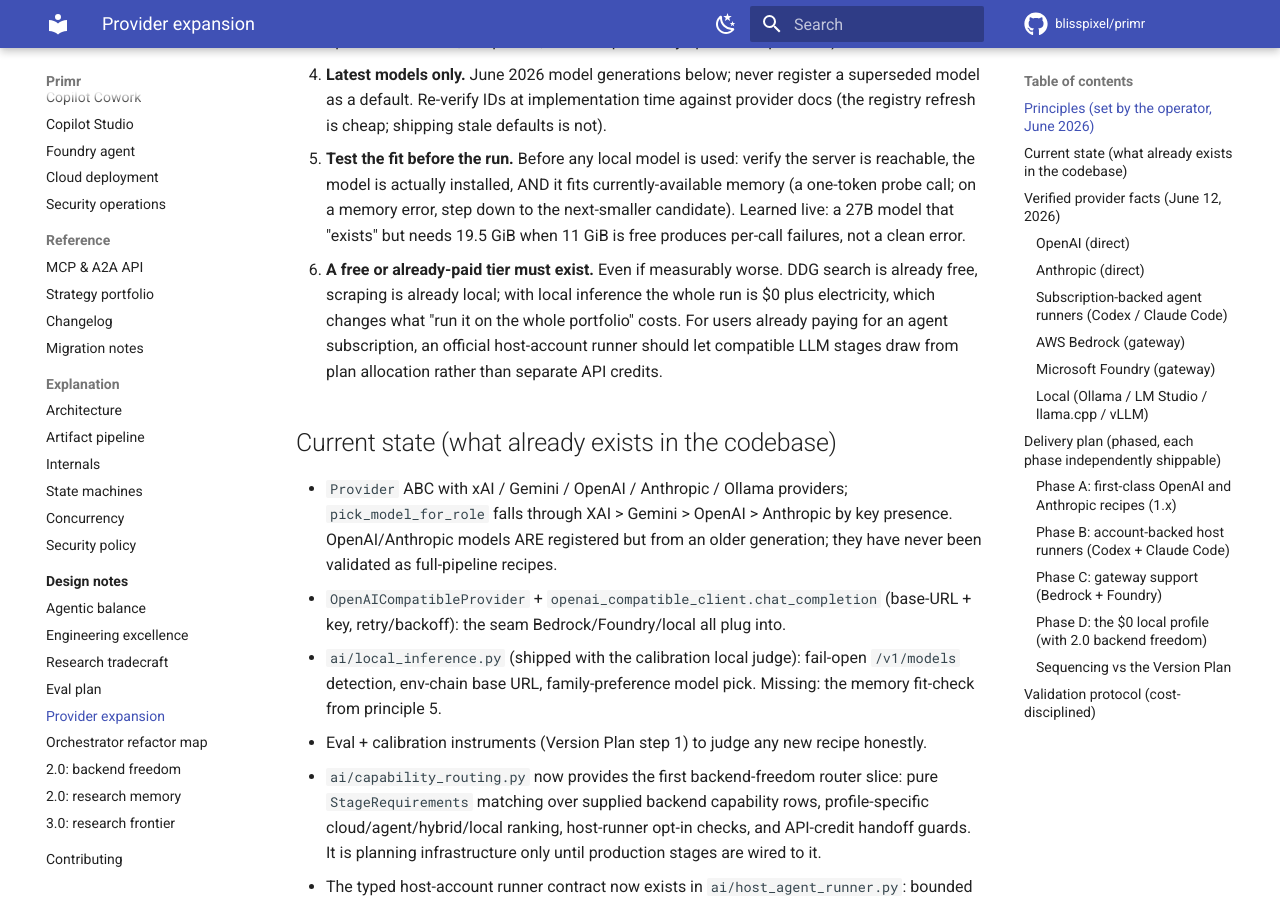
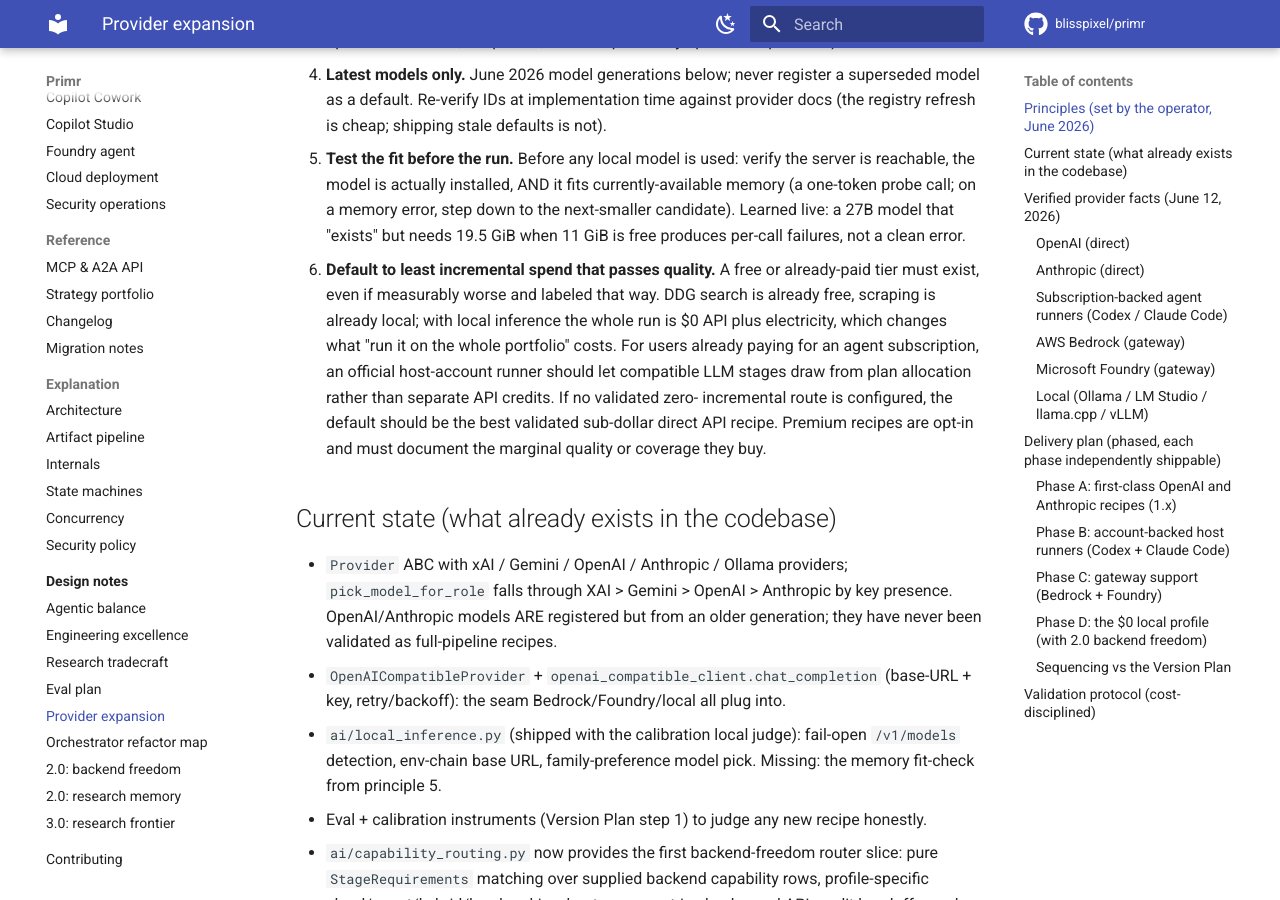
Before and after one commit to blisspixel/primr, an MkDocs documentation site: the page built from docs/design/provider-expansion.md, in a window 1280 px wide and 900 px high, scrolled down 633 px. Built offline with MkDocs 1.6.1 and Material for MkDocs 9.7.7, drawn with Linux system fonts in a browser that asks for light colours; comment, search, counter and statistics services are not loaded; some of the changed text lies outside the part shown.

Commit message:
docs: clarify backend cost policy

```diff
--- a/docs/design/provider-expansion.md
+++ b/docs/design/provider-expansion.md
@@ -31,12 +31,16 @@
    memory error, step down to the next-smaller candidate). Learned live:
    a 27B model that "exists" but needs 19.5 GiB when 11 GiB is free
    produces per-call failures, not a clean error.
-6. **A free or already-paid tier must exist.** Even if measurably worse. DDG
-   search is already free, scraping is already local; with local inference
-   the whole run is $0 plus electricity, which changes what "run it on the
+6. **Default to least incremental spend that passes quality.** A free or
+   already-paid tier must exist, even if measurably worse and labeled that way.
+   DDG search is already free, scraping is already local; with local inference
+   the whole run is $0 API plus electricity, which changes what "run it on the
    whole portfolio" costs. For users already paying for an agent subscription,
    an official host-account runner should let compatible LLM stages draw from
-   plan allocation rather than separate API credits.
+   plan allocation rather than separate API credits. If no validated zero-
+   incremental route is configured, the default should be the best validated
+   sub-dollar direct API recipe. Premium recipes are opt-in and must document
+   the marginal quality or coverage they buy.
 
 ## Current state (what already exists in the codebase)
 
@@ -208,7 +212,9 @@
    the free default everywhere.
 4. **Recipe validation**: one cheap live run per recipe (openai-only key,
    anthropic-only key), eval-scored with the step-1 instruments, before
-   the README/dry-run advertise them. Estimator entries for both.
+   the README/dry-run advertise them. Estimator entries for both. Each recipe
+   exits validation with a default class: sub-dollar default candidate,
+   specialty fallback, or premium-only.
 
 ### Phase B: account-backed host runners (Codex + Claude Code)
 
@@ -233,7 +239,10 @@
    must remain explicit in the host, never hidden by primr.
 5. Validation: one cheap or plan-backed recipe eval per runner on the standing
    corpus. It must pass the same label calibration and trust checks as direct
-   provider recipes before README promotion.
+   provider recipes before README promotion. Once promoted and explicitly
+   enabled, compatible host-runner stages should beat paid API stages in default
+   routing because their incremental API cost is zero; wall-clock and plan-limit
+   behavior still appears in the estimate.
 
 ### Phase C: gateway support (Bedrock + Foundry)
 
@@ -264,7 +273,9 @@
 4. Role mapping defaults from the June-2026 research (MoE-first), but
    ALWAYS selected from what is actually installed; nothing hardcoded.
 5. Eval the local recipe with the step-1 instruments and publish the
-   honest quality delta next to the $0 price tag.
+   honest quality delta next to the $0 API price tag. Local mode is allowed to
+   be slower or weaker, but it must never silently upgrade itself to paid cloud;
+   any paid fallback is a separate operator choice.
 
 ### Sequencing vs the Version Plan
 
```
Also changed, not shown: README.md (+7 -5 lines), ROADMAP.md (+9 -5 lines), docs/CHANGELOG.md (+7 -0 lines), docs/design/2.0-backend-freedom.md (+14 -5 lines).
